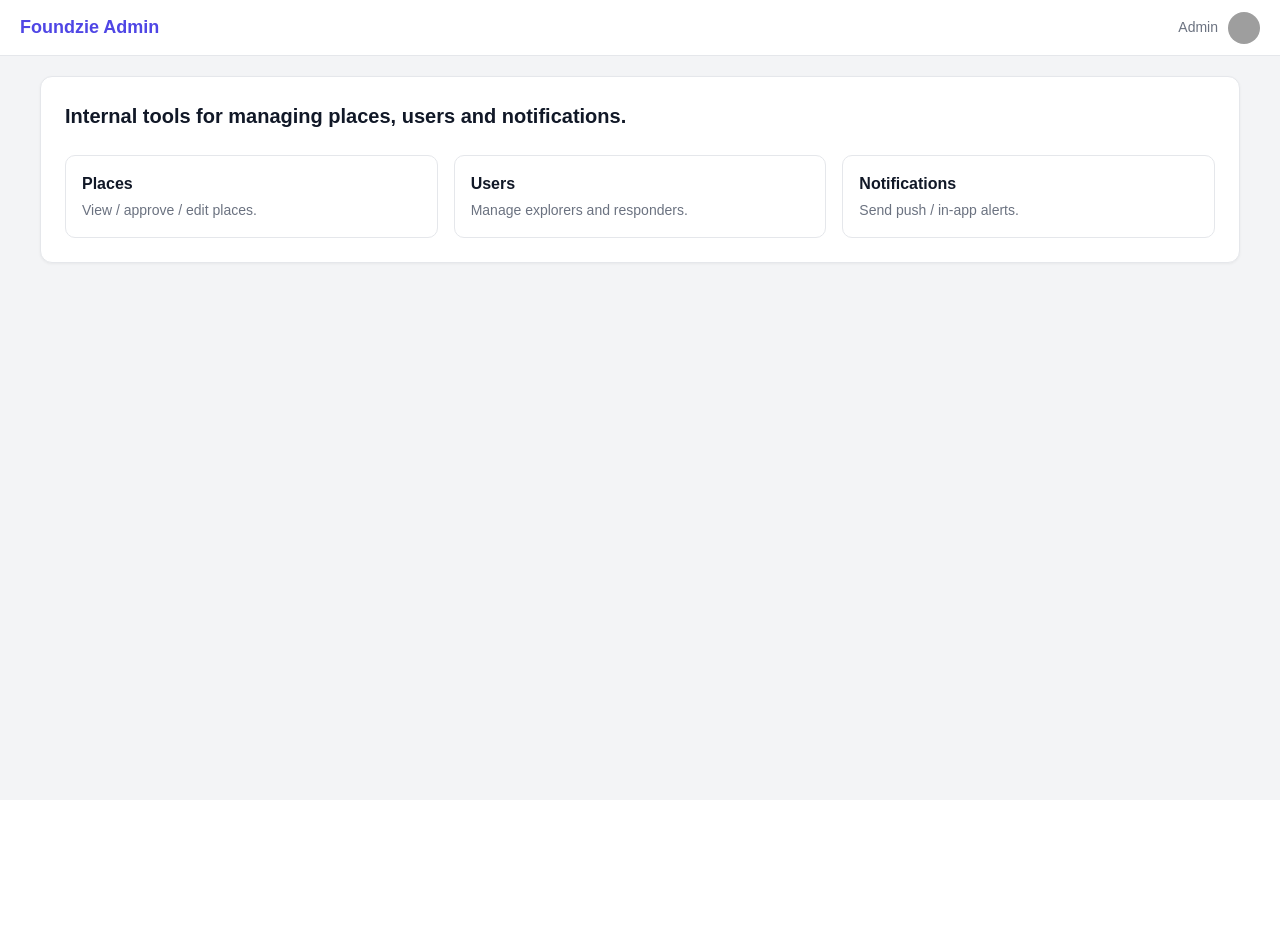
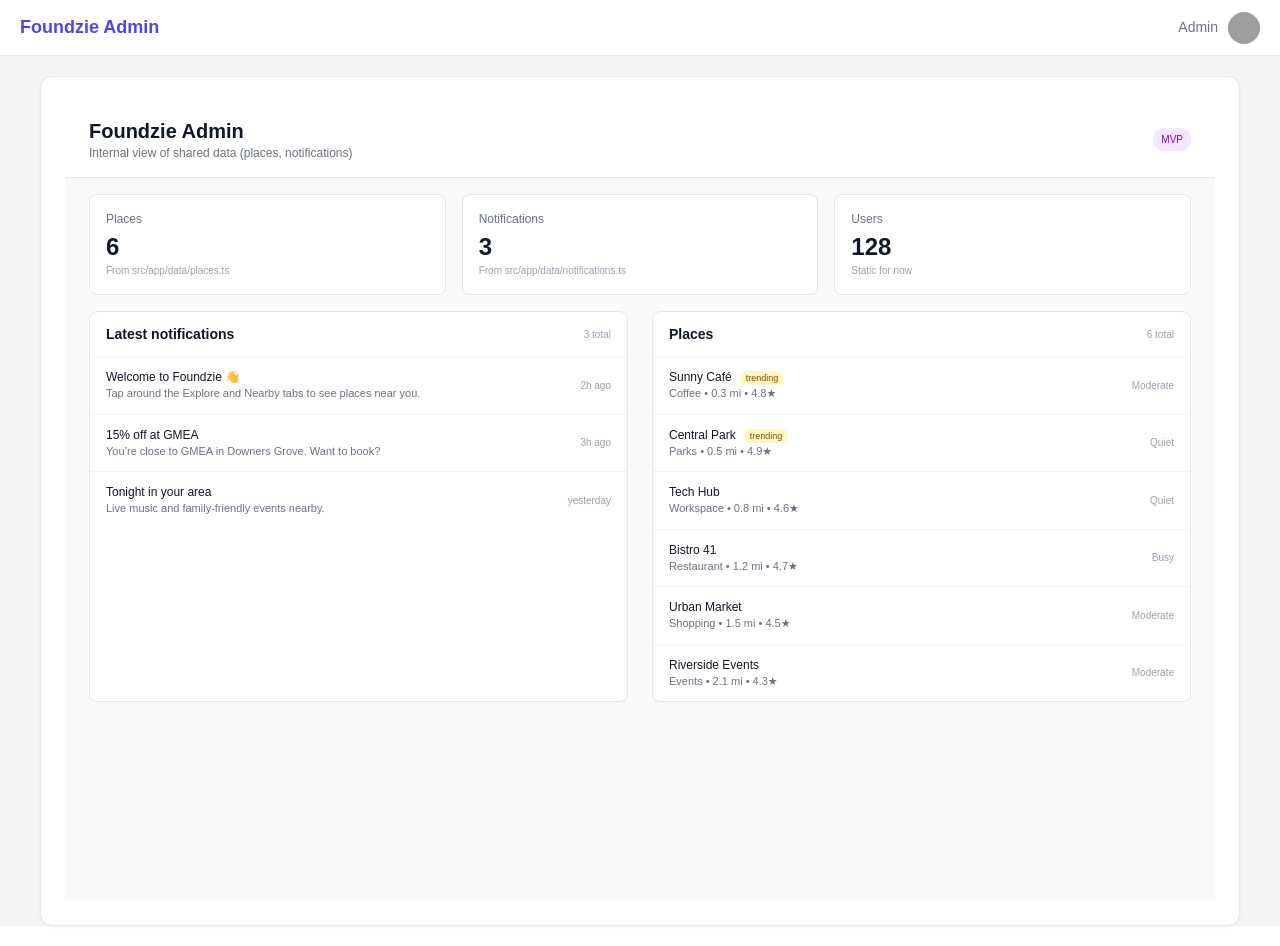
Before and after one commit to Foundzie/foundzie-v2, a Next.js app: page /admin in a window 1280 px wide. Before the commit the page ends 800 px from the top, so only its background shows below. Built offline with nearby package versions, Linux system fonts and the light colour scheme; grey boxes are pictures that could not be loaded.

Commit message:
Add basic admin dashboard reading shared data

```diff
--- a/src/app/admin/page.tsx
+++ b/src/app/admin/page.tsx
@@ -1,60 +1,102 @@
 // src/app/admin/page.tsx
-import Link from "next/link";
+import { mockPlaces } from '@/app/data/places';
+import { mockNotifications } from '@/app/data/notifications';
 
-export default function AdminHome() {
-  const cards = [
-    {
-      title: "Places",
-      description: "View / approve / edit places.",
-      href: "/admin/places",
-    },
-    {
-      title: "Users",
-      description: "Manage explorers and responders.",
-      href: "/admin/users",
-    },
-    {
-      title: "Notifications",
-      description: "Send push / in-app alerts.",
-      href: "/admin/notifications",
-    },
-  ];
+export default function AdminPage() {
+  const totalPlaces = mockPlaces.length;
+  const totalNotifications = mockNotifications.length;
+  // fake number for now
+  const totalUsers = 128;
 
   return (
-    <div style={{ display: "grid", gap: "16px" }}>
-      <h1 style={{ fontSize: "20px", fontWeight: 600, marginBottom: "8px" }}>
-        Internal tools for managing places, users and notifications.
-      </h1>
+    <main className="min-h-screen bg-gray-50">
+      {/* Top bar */}
+      <header className="w-full bg-white border-b border-gray-200 px-6 py-4 flex items-center justify-between">
+        <div>
+          <h1 className="text-xl font-semibold text-gray-900">Foundzie Admin</h1>
+          <p className="text-xs text-gray-500">
+            Internal view of shared data (places, notifications)
+          </p>
+        </div>
+        <span className="text-[10px] px-2 py-1 rounded-full bg-purple-100 text-purple-700">
+          MVP
+        </span>
+      </header>
 
-      <div
-        style={{
-          display: "grid",
-          gridTemplateColumns: "repeat(auto-fit, minmax(220px, 1fr))",
-          gap: "16px",
-        }}
-      >
-        {cards.map((card) => (
-          <Link
-            key={card.title}
-            href={card.href}
-            style={{
-              background: "white",
-              border: "1px solid #e5e7eb",
-              borderRadius: "10px",
-              padding: "16px",
-              textDecoration: "none",
-              color: "#111827",
-            }}
-          >
-            <h2 style={{ fontWeight: 600, marginBottom: "4px" }}>
-              {card.title}
-            </h2>
-            <p style={{ fontSize: "14px", color: "#6b7280" }}>
-              {card.description}
-            </p>
-          </Link>
-        ))}
-      </div>
-    </div>
+      {/* Stats */}
+      <section className="px-6 py-4 grid grid-cols-1 md:grid-cols-3 gap-4">
+        <div className="bg-white rounded-lg border border-gray-200 p-4">
+          <p className="text-xs text-gray-500 mb-1">Places</p>
+          <p className="text-2xl font-bold text-gray-900">{totalPlaces}</p>
+          <p className="text-[10px] text-gray-400">From src/app/data/places.ts</p>
+        </div>
+        <div className="bg-white rounded-lg border border-gray-200 p-4">
+          <p className="text-xs text-gray-500 mb-1">Notifications</p>
+          <p className="text-2xl font-bold text-gray-900">{totalNotifications}</p>
+          <p className="text-[10px] text-gray-400">From src/app/data/notifications.ts</p>
+        </div>
+        <div className="bg-white rounded-lg border border-gray-200 p-4">
+          <p className="text-xs text-gray-500 mb-1">Users</p>
+          <p className="text-2xl font-bold text-gray-900">{totalUsers}</p>
+          <p className="text-[10px] text-gray-400">Static for now</p>
+        </div>
+      </section>
+
+      {/* 2 columns */}
+      <section className="px-6 pb-10 grid grid-cols-1 md:grid-cols-2 gap-6">
+        {/* Notifications */}
+        <div className="bg-white rounded-lg border border-gray-200 overflow-hidden">
+          <div className="px-4 py-3 border-b border-gray-100 flex items-center justify-between">
+            <h2 className="text-sm font-semibold text-gray-900">Latest notifications</h2>
+            <span className="text-[10px] text-gray-400">
+              {mockNotifications.length} total
+            </span>
+          </div>
+          <ul className="divide-y divide-gray-100">
+            {mockNotifications.map((n) => (
+              <li key={n.id} className="px-4 py-3 flex items-center justify-between gap-3">
+                <div>
+                  <p className="text-xs font-medium text-gray-900">{n.title}</p>
+                  <p className="text-[11px] text-gray-500">{n.message}</p>
+                </div>
+                <span className="text-[10px] text-gray-400">{n.time}</span>
+              </li>
+            ))}
+          </ul>
+        </div>
+
+        {/* Places */}
+        <div className="bg-white rounded-lg border border-gray-200 overflow-hidden">
+          <div className="px-4 py-3 border-b border-gray-100 flex items-center justify-between">
+            <h2 className="text-sm font-semibold text-gray-900">Places</h2>
+            <span className="text-[10px] text-gray-400">
+              {mockPlaces.length} total
+            </span>
+          </div>
+          <ul className="divide-y divide-gray-100">
+            {mockPlaces.map((place) => (
+              <li key={place.id} className="px-4 py-3 flex items-center justify-between gap-3">
+                <div>
+                  <p className="text-xs font-medium text-gray-900">
+                    {place.name}
+                    {place.trending && (
+                      <span className="ml-2 text-[9px] bg-yellow-100 text-yellow-800 px-1.5 py-0.5 rounded-full">
+                        trending
+                      </span>
+                    )}
+                  </p>
+                  <p className="text-[11px] text-gray-500">
+                    {place.category} • {place.distance} mi • {place.rating}★
+                  </p>
+                </div>
+                <span className="text-[10px] text-gray-400">
+                  {place.busy ?? '—'}
+                </span>
+              </li>
+            ))}
+          </ul>
+        </div>
+      </section>
+    </main>
   );
 }
```
